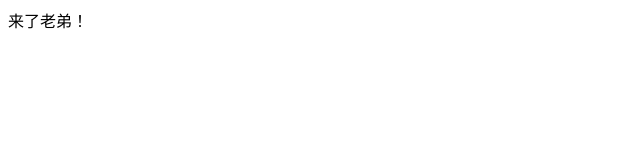
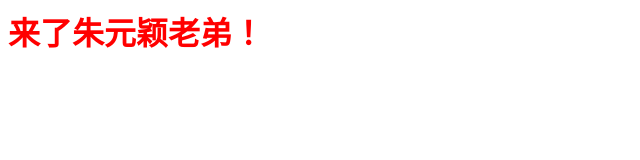
Before and after one commit to QINJIKANG/myblog, a plain HTML site: page index.html in a window 1280 px wide. Shown: the whole page, without its empty margins (0-640 px from the left). Drawn offline with Linux system fonts and the light colour scheme.

Commit message:
Update index.html

```diff
--- a/index.html
+++ b/index.html
@@ -1 +1 @@
-<p>来了老弟！</p>
+<h1 style = color:red>来了朱元颖老弟！</h1>
```
